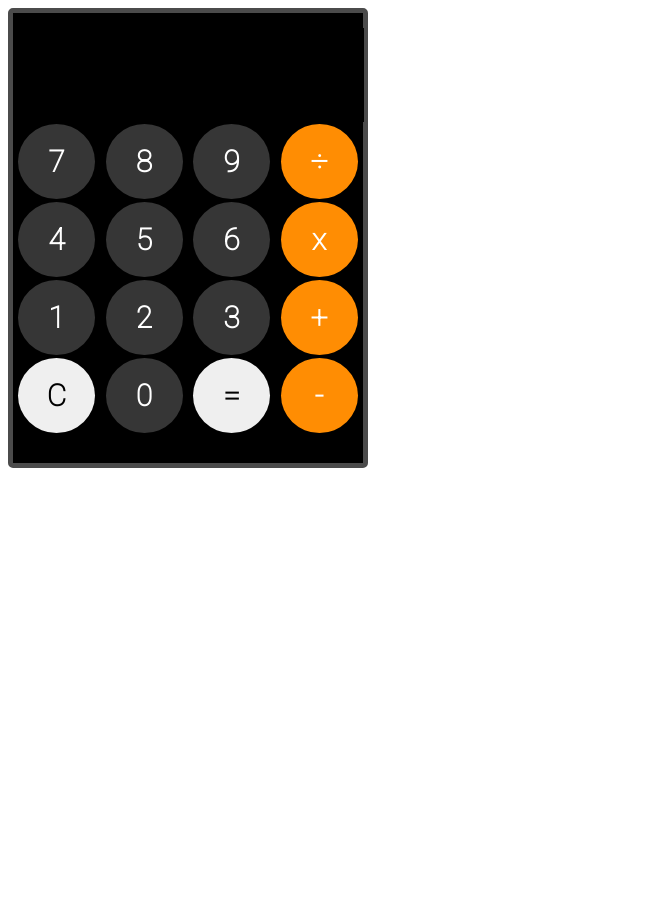
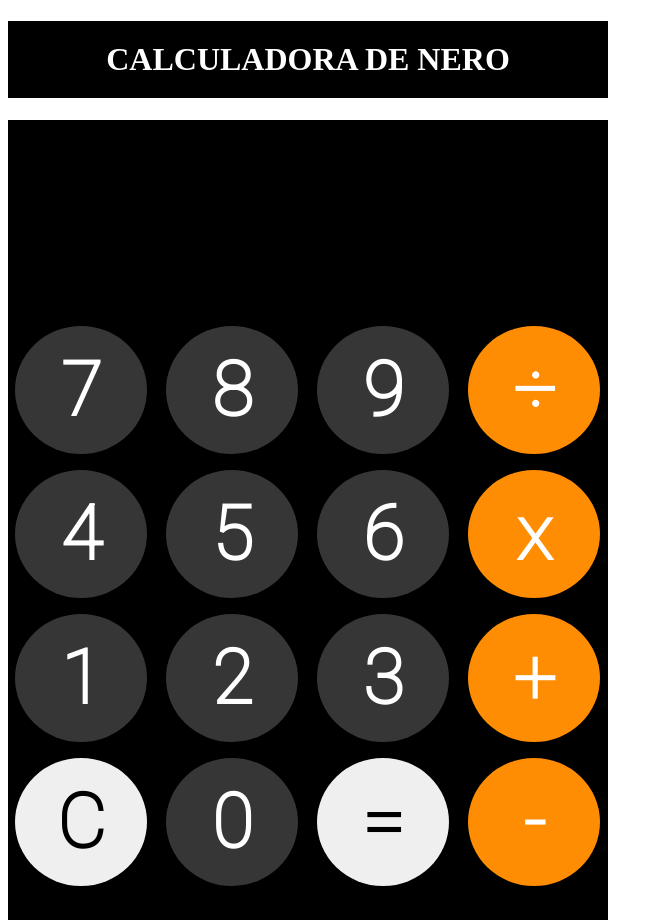
Before and after one commit to IvanHeyde/Calc-2, a plain HTML site: page index.html in a window 1280 px wide. Shown: the whole page, without its empty margins (0-663 px from the left). Before the commit the page ends 800 px from the top, so only its background shows below. Drawn offline with Linux system fonts and the light colour scheme.

Commit message:
Arreglos minimos

```diff
--- a/index.html
+++ b/index.html
@@ -9,6 +9,7 @@
     </head>
     <body>
         <div id="appbg">
+            <h1 class="nombre">CALCULADORA DE NERO</h1>
             <form name="calculator">
                 <input type="textfield" name="ans" value="" autocomplete="off" readonly >
 
--- a/styles.css
+++ b/styles.css
@@ -1,8 +1,14 @@
 #appbg{
-    height: 450px;
-    width: 350px;
-    border: 5px solid rgb(75, 75, 75);
-    border-radius: 5px;
+    height: 800px;
+    width: 600px;
+
+}
+
+.nombre{
+    text-align: center;
+    color: white;
+    background-color: black;
+    padding: 20px;
 }
 
 #appbg form {
@@ -12,16 +18,16 @@
 }
 
 #appbg input[type=textfield] {
-    margin-top: 15px;
+    margin-top: 25px;
     margin-left: 3px;
-    width: 89%;
+    width: 90%;
     cursor: default;
     font-family: "roboto", sans-serif;
     background-color: black;
     color: white;
-    padding: 18px;
+    padding: 28px;
     text-align: right;
-    font-size: 50px;
+    font-size: 100px;
     border: 0;
     outline: none;
 }
@@ -31,11 +37,11 @@
     cursor: pointer;
     font-family: "roboto", sans-serif;
     font-weight: bold;
-    font-size: 30px;
+    font-size: 75px;
     color: black;
     padding: 20px;
-    margin: 1.5px;
-    margin-left: 5px;
+    margin: 8px;
+    margin-left: 7px;
     position: flex;
     border: 0;
     border-radius: 100%;
```
Also changed, not shown: 1 other file.
